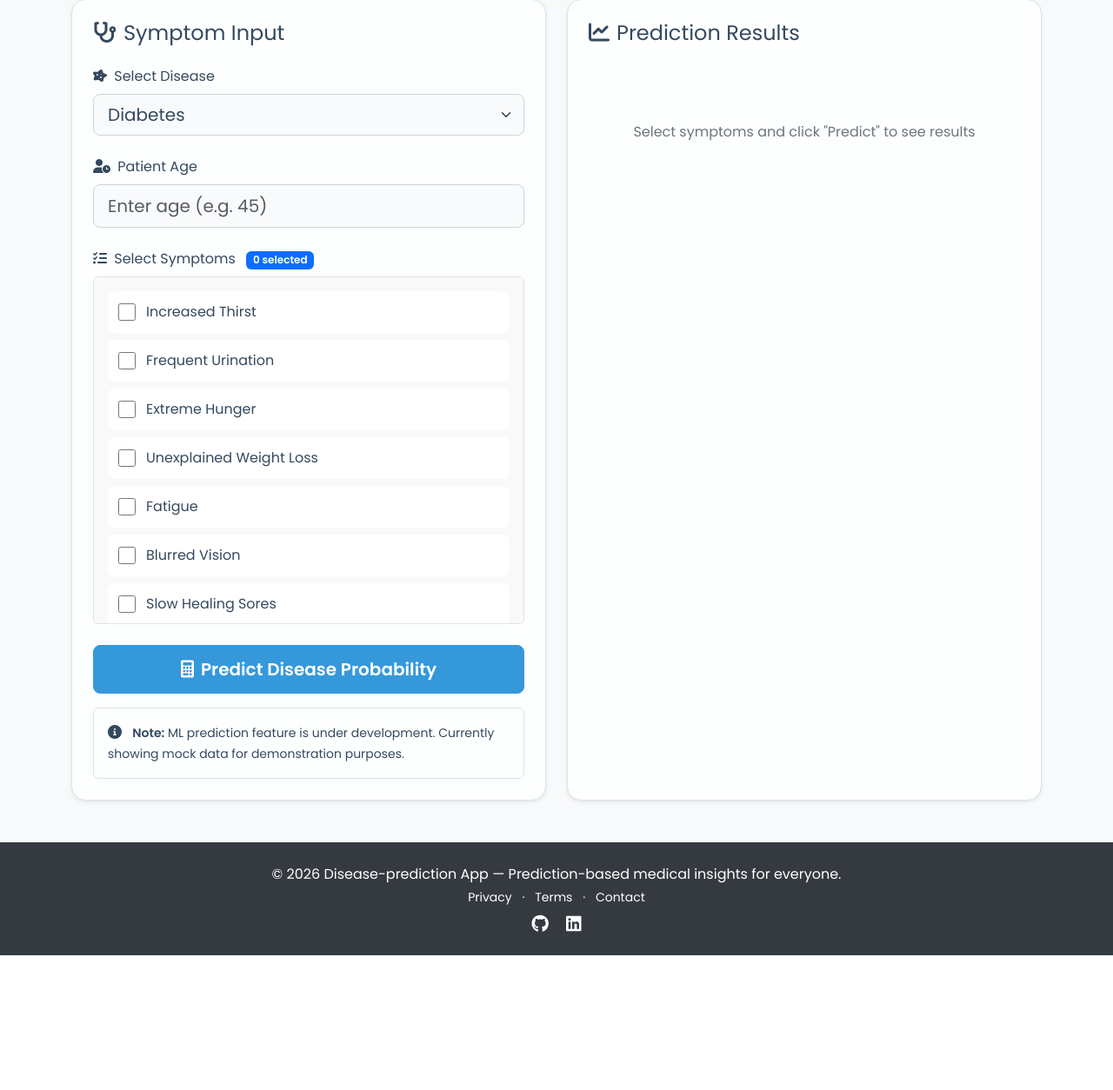
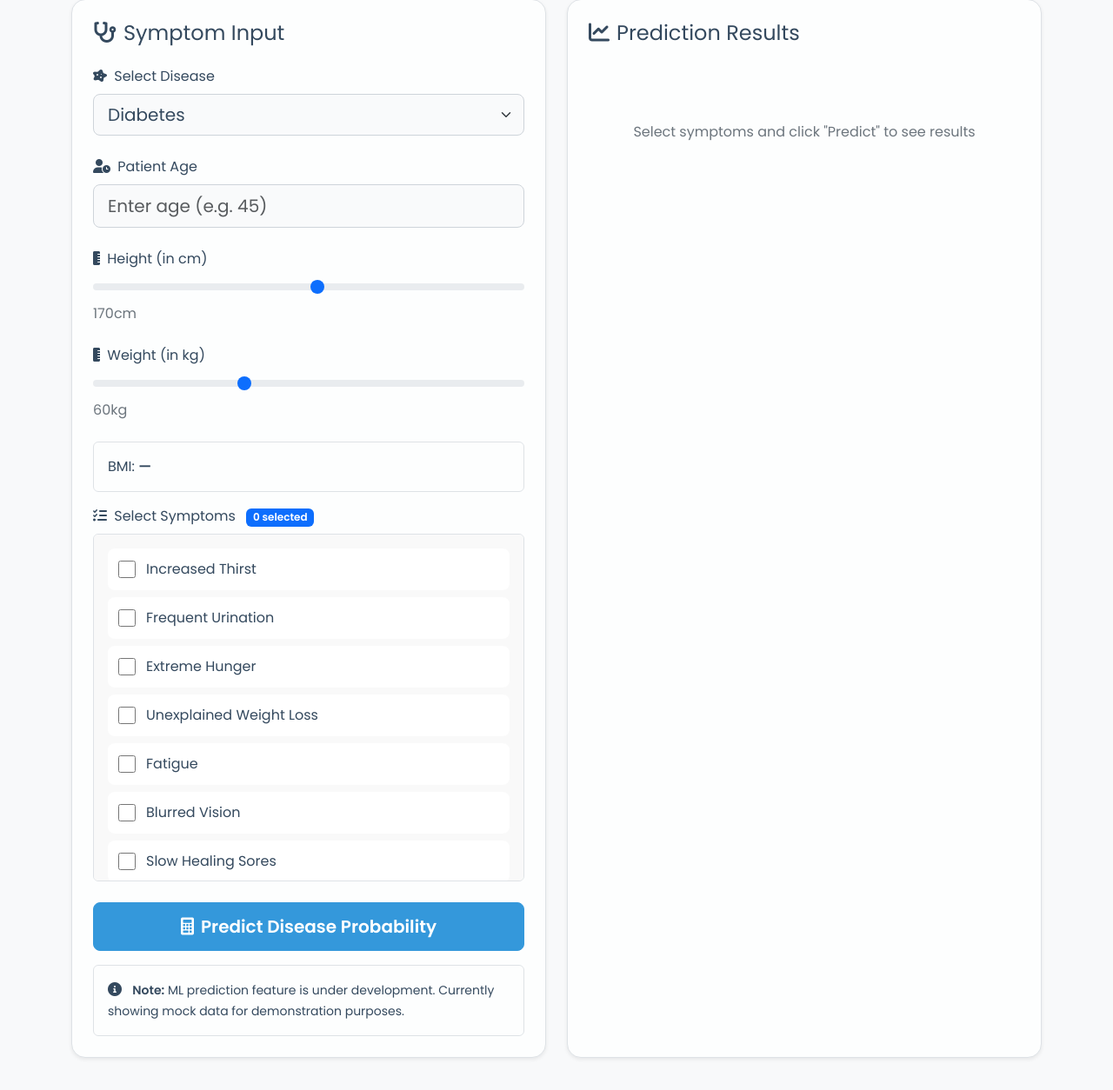
Before and after one commit to aliviahossain/Disease-prediction, a Flask app: page / in a window 1280 px wide. Shown: the part 259-1513 px from the top of the page at 87% size. Before the commit the page ends 1358 px from the top, so only its background shows below. Run offline with Flask 3, Linux system fonts and the light colour scheme; some libraries are stand-ins or nearby versions.

Commit message:
Added the BMI Feature

```diff
--- a/backend/models/ml_model.py
+++ b/backend/models/ml_model.py
@@ -132,15 +132,30 @@ class DiseaseMLModel:
         """Sigmoid activation function for logistic regression"""
         return 1 / (1 + np.exp(-z))
 
-    def predict_disease_probability(self, disease: str, symptoms: List[str], age: int = None) -> Dict:
+    def _calculate_bmi(self, height_cm: float, weight_kg: float) -> float:
+        if not height_cm or not weight_kg:
+            return None
+        height_m = height_cm / 100
+        return weight_kg / (height_m ** 2)
+
+    def _global_bmi_effect(self, bmi: float) -> float:
         """
-        Predict disease probability based on selected symptoms and optional age.
-        Args:
-            disease: Disease name (e.g., 'diabetes', 'hypertension')
-            symptoms: List of symptom keys (e.g., ['fever', 'cough'])
-            age: Optional age of the patient
+        Global BMI impact on disease risk (applies to all diseases).
+        Small values so symptoms remain dominant.
         """
-        # Normalize disease key
+        if bmi is None:
+            return 0.0
+
+        if bmi < 18.5:
+            return 0.25   # underweight risk
+        elif bmi < 25:
+            return 0.0    # normal
+        elif bmi < 30:
+            return 0.35   # overweight
+        else:
+            return 0.6    # obese
+
+    # Normalize disease key
     def _get_disease_key(self, disease_name: str) -> str:
         """
         Normalize and fuzzy match disease name to internal key.
@@ -160,7 +175,7 @@ class DiseaseMLModel:
         # If no match found, raise ValueError
         raise ValueError(f"Disease '{disease_name}' (key: {disease_key}) not found in model")
 
-    def predict_disease_probability(self, disease: str, symptoms: List[str], age: int = None) -> Dict:
+    def predict_disease_probability(self, disease: str, symptoms: List[str], age: int = None, height_cm: float = None, weight_kg: float = None) -> Dict:
         """
         Predict disease probability based on selected symptoms and optional age.
         """
@@ -177,8 +192,24 @@ class DiseaseMLModel:
                 bias += 0.5  # Higher risk for older age
             elif age < 20:
                 bias -= 0.5  # Lower risk for younger age
+        z  = bias
 
-        z = bias
+        # BMI contribution
+        bmi = self._calculate_bmi(height_cm, weight_kg)
+        bmi_effect = self._global_bmi_effect(bmi)
+        z += bmi_effect
+
+        bmi_category = None
+        if bmi:
+            if bmi < 18.5:
+                bmi_category = "Underweight"
+            elif bmi < 25:
+                bmi_category = "Normal"
+            elif bmi < 30:
+                bmi_category = "Overweight"
+            else:
+                bmi_category = "Obese"
+
         matched_symptoms = []
 
         for symptom in symptoms:
@@ -198,12 +229,16 @@ class DiseaseMLModel:
             'likelihood': float(likelihood),
             'symptoms_matched': len(matched_symptoms),
             'total_symptoms': len(symptoms),
-            'confidence_score': self._calculate_confidence(len(matched_symptoms), raw_probability)
+            'confidence_score': self._calculate_confidence(len(matched_symptoms), raw_probability, bmi),
+            'bmi': round(bmi, 2) if bmi else None,
+            'bmi_category': bmi_category,
+            'bmi_effect': bmi_effect
         }
 
-    def _calculate_confidence(self, num_symptoms: int, probability: float) -> float:
+    def _calculate_confidence(self, num_symptoms: int, probability: float, bmi : float = None) -> float:
         symptom_factor = min(1.0, num_symptoms / 5)
-        confidence = (symptom_factor * 0.5) + (probability * 0.5)
+        bmi_factor = 0.1 if bmi and (bmi < 18.5 or bmi > 30) else 0.0
+        confidence = (symptom_factor * 0.5) + (probability * 0.4) + bmi_factor
         return float(confidence)
 
     def get_available_diseases(self) -> List[str]:
--- a/backend/routes/ml_routes.py
+++ b/backend/routes/ml_routes.py
@@ -1,5 +1,4 @@
 from flask import Blueprint, render_template, request, jsonify
-from flask_login import current_user
 from backend.models.ml_model import ml_model
 from backend.utils.calculator import BayesCalculator
 from backend.models.prediction import PredictionHistory
@@ -50,6 +49,12 @@ def predict_disease():
         disease = data.get('disease').lower()
         symptoms = data.get('symptoms', [])
         age = data.get('age')
+        height = data.get("height_cm")
+        weight = data.get("weight_kg")
+
+        print("DEBUG PAYLOAD →", data)
+        print("DEBUG HEIGHT →", height)
+        print("DEBUG WEIGHT →", weight)
 
         # Validate age if provided
         if age is not None:
@@ -69,7 +74,7 @@ def predict_disease():
             return jsonify({'error': 'No symptoms provided'}), 400
 
         # Get ML prediction
-        ml_prediction = ml_model.predict_disease_probability(disease, symptoms, age=age)
+        ml_prediction = ml_model.predict_disease_probability(disease, symptoms, age=age, height_cm=height, weight_kg=weight)
 
         # Get missing symptom analysis
         missing_symptoms = ml_model.analyze_missing_symptoms(disease, symptoms)
@@ -90,7 +95,6 @@ def predict_disease():
         # Save prediction to database
         try:
             prediction_record = PredictionHistory(
-                user_id=current_user.id if current_user.is_authenticated else None,
                 disease=disease,
                 symptoms=json.dumps(symptoms),
                 patient_age=age,
@@ -112,6 +116,8 @@ def predict_disease():
         result = {
             'success': True,
             'disease': disease.replace('_', ' ').title(),
+            'bmi': ml_prediction.get('bmi'),
+            'bmi_category': ml_prediction.get('bmi_category'),
             'ml_prediction': {
                 'raw_probability': round(ml_prediction['raw_probability'] * 100, 2),
                 'confidence_score': round(ml_prediction['confidence_score'] * 100, 2),
--- a/backend/templates/home.html
+++ b/backend/templates/home.html
@@ -34,6 +34,33 @@
                     </label>
                     <input type="number" id="age-input" class="form-control form-control-lg"
                         placeholder="Enter age (e.g. 45)" min="1" max="120">
+                </div>
+
+                <div class="mb-4">
+                    <label for="height-input" class="form-label">
+                        <i class="fas fa-ruler-vertical me-1"></i> Height (in cm)
+                    </label>
+                    <input type="range" id="height-input" class="form-range form-range-lg"
+                        placeholder="Enter height (e.g. 154)" value="170" min="50" max="280" step="1" oninput="updateHeight(this.value)">
+                    <div class="text-muted">
+                        <span id="height-value">170</span>cm
+                    </div>
+                </div>
+
+                <div class="mb-4">
+                    <label for="weight-input" class="form-label">
+                        <i class="fas fa-ruler-vertical me-1"></i> Weight (in kg)
+                    </label>
+                    <input type="range" id="weight-input" class="form-range form-range-lg"
+                        placeholder="Enter weight (e.g. 67 kg)" value="60" min="2" max="170" step="1" oninput="updateWeight(this.value)">
+                    <div class="text-muted">
+                        <span id="weight-value">60</span>kg
+                    </div>
+                </div>
+
+                <div class="alert alert-info mt-3" id="bmi-box">
+                    BMI: <strong id="bmi-value">—</strong>
+                    <span class="badge bg-secondary" id="bmi-category"></span>
                 </div>
 
                 <div class="mb-4">
@@ -371,6 +398,49 @@
         document.getElementById('symptom-count').textContent = `${count} selected`;
     }
 
+    // height updation
+    function updateHeight(val) {
+        document.getElementById("height-value").innerText = val;
+        calculateBMI();
+    }
+
+    // weight updation
+    function updateWeight(val) {
+        document.getElementById("weight-value").innerText = val;
+        calculateBMI();
+    }
+
+    function calculateBMI() {
+        const h = document.getElementById("height-input").value / 100;
+        const w = document.getElementById("weight-input").value;
+
+        if (!h || !w) return;
+
+        const bmi = (w / (h * h)).toFixed(1);
+        document.getElementById("bmi-value").innerText = bmi;
+
+        let category = "Normal";
+        let badge = "bg-success";
+
+        if (bmi < 18.5) {
+            category = "Underweight";
+            badge = "bg-warning";
+        } else if (bmi < 25) {
+            category = "Normal";
+            badge = "bg-success";
+        } else if (bmi < 30) {
+            category = "Overweight";
+            badge = "bg-warning";
+        } else {
+            category = "Obese";
+            badge = "bg-danger";
+        }
+
+        const catEl = document.getElementById("bmi-category");
+        catEl.innerText = category;
+        catEl.className = `badge ${badge}`;
+    }
+
     async function predictDisease() {
         if (!currentDisease) {
             alert('Please select a disease first');
@@ -383,13 +453,24 @@
         }
 
         const ageInput = document.getElementById('age-input');
+        const heightInput = document.getElementById('height-input');
+        const weightInput = document.getElementById('weight-input');
         let age = null;
+        let height_cm = null;
+        let weight_kg = null;
+
         if (ageInput && ageInput.value) {
             age = parseInt(ageInput.value);
             if (isNaN(age) || age < 1 || age > 120) {
                 alert('Please enter a valid age between 1 and 120');
                 return;
             }
+        }
+        if (heightInput && heightInput.value) {
+            height_cm = parseFloat(heightInput.value);
+        }
+        if (weightInput && weightInput.value) {
+            weight_kg = parseFloat(weightInput.value);
         }
 
         // Show loading
@@ -406,7 +487,9 @@
                 body: JSON.stringify({
                     disease: currentDisease,
                     symptoms: selectedSymptoms,
-                    age: age
+                    age: age,
+                    height_cm: height_cm,
+                    weight_kg: weight_kg
                 })
             });
 
```
Also changed, not shown: backend/site.db.
